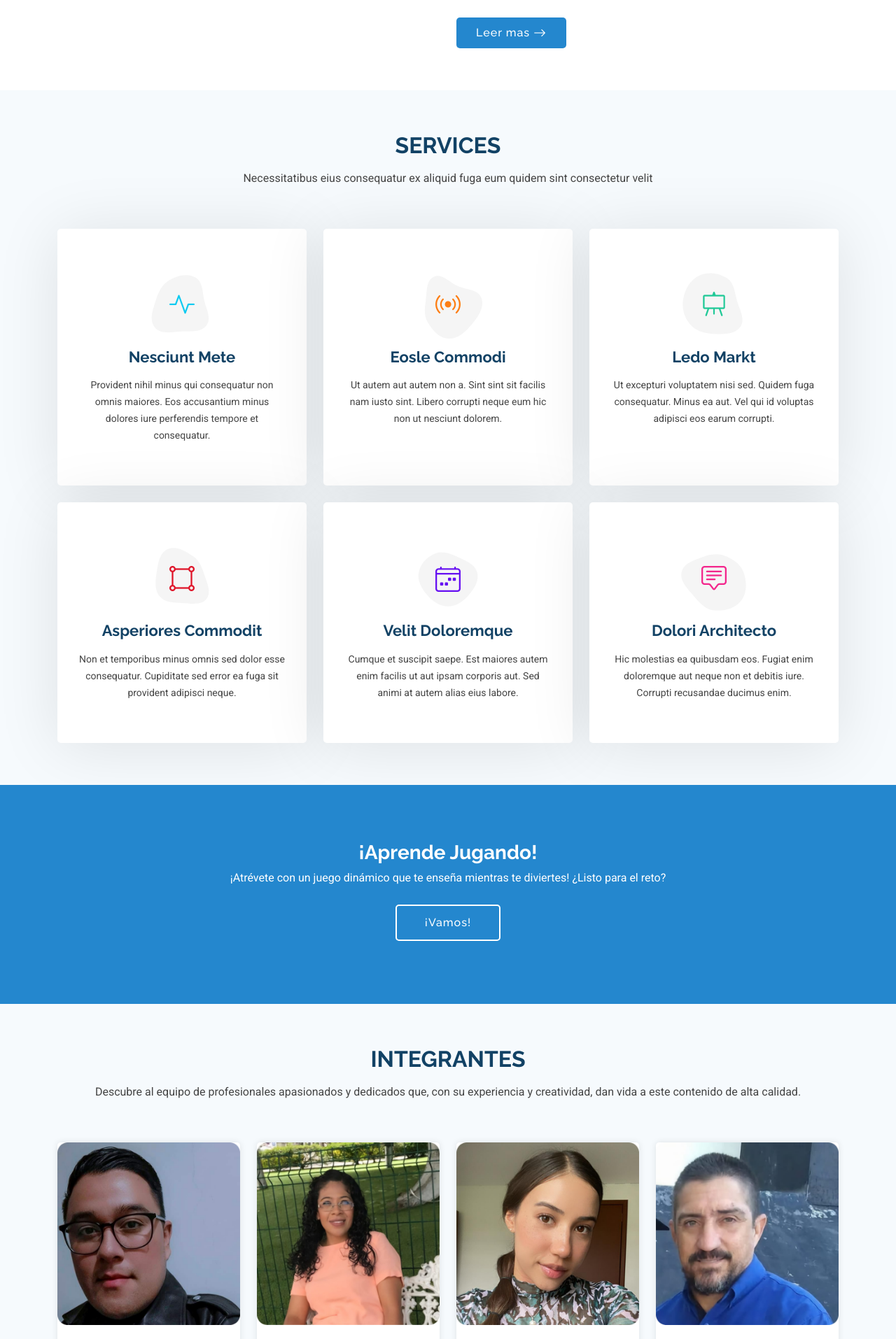
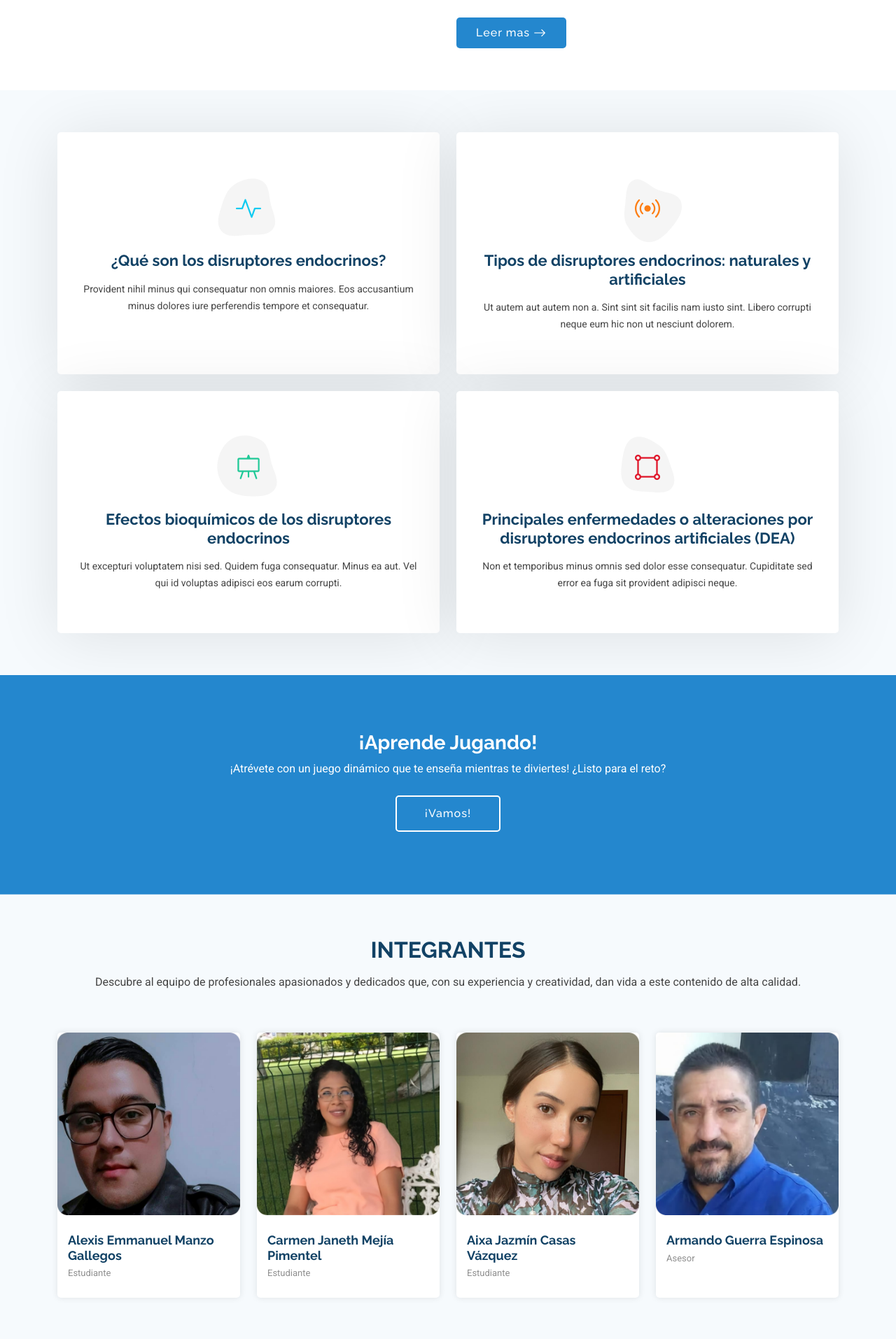
Before and after one commit to plascenciaalan/endocrine.github.io, a Laravel app: page / in a window 1280 px wide. Shown: the part 1224-3138 px from the top of the page at 70% size. Run offline with Laravel 12, Linux system fonts and the light colour scheme.

Commit message:
Se realiza la parte de informativa de la pagina web en el menu, footer, y parte del diseño de ejemplo

```diff
--- a/resources/views/footer.blade.php
+++ b/resources/views/footer.blade.php
@@ -25,11 +25,10 @@
             <div class="col-lg-2 col-6 footer-links">
             <h4>Disruptores endocrinos</h4>
             <ul>
-                <li><a href="#">Tema 1</a></li>
-                <li><a href="#">Tema 2</a></li>
-                <li><a href="#">Tema 3</a></li>
-                <li><a href="#">Tema 4</a></li>
-                <li><a href="#">Tema 5</a></li>
+                <li><a href="{{route("definiciones")}}">¿Qué son los disruptores endocrinos?</a></li>
+                <li><a href="{{route("tipos")}}">Tipos de disruptores endocrinos: naturales y artificiales</a></li>
+                <li><a href="{{route("efectos")}}">Efectos bioquímicos de los disruptores endocrinos</a></li>
+                <li><a href="{{route("enfermedades")}}">Principales enfermedades o alteraciones por disruptores endocrinos artificiales (DEA)</a></li>
             </ul>
             </div>
 
--- a/resources/views/head.blade.php
+++ b/resources/views/head.blade.php
@@ -6,7 +6,6 @@
 
     <!-- Favicons -->
     <link href="{{asset('assets/img/favicon.png')}}" rel="icon">
-    <!--link href="assets/img/apple-touch-icon.png" rel="apple-touch-icon"-->
 
     <!-- Fonts -->
     <link href="https://fonts.googleapis.com" rel="preconnect">
--- a/resources/views/header.blade.php
+++ b/resources/views/header.blade.php
@@ -10,13 +10,12 @@
         <nav id="navmenu" class="navmenu">
             <ul>
             <li><a href="{{route('inicio')}}">Inicio<br></a></li>
-            <!--li><a href="#info">About</a></li>
-            <li><a href="#services">Services</a></li>
-            <li><a href="#portfolio">Portfolio</a></li-->
             <li class="dropdown"><a href="{{route("disruptores")}}"><span>Disruptores endocrinos</span> <i class="bi bi-chevron-down toggle-dropdown"></i></a>
                 <ul>
-                <li><a href="{{route("disruptores")}}">¿Que son los disruptores endocrinos?</a></li>
-                <li><a href="{{route("disruptores")}}">¿Qué es el metabolismo humano?</a></li>
+                <li><a href="{{route('definiciones')}}">¿Qué son los disruptores endocrinos?</a></li>
+                <li><a href="{{route('tipos')}}">Tipos de disruptores endocrinos: naturales y artificiales</a></li>
+                <li><a href="{{route('efectos')}}">Efectos bioquímicos de los disruptores endocrinos</a></li>
+                <li><a href="{{route('enfermedades')}}">Principales enfermedades o alteraciones por disruptores endocrinos artificiales (DEA)</a></li>
                 </ul>
             </li>
             <li><a href="{{route('juego-inicio')}}">Juego</a></li>
--- a/resources/views/inicio.blade.php
+++ b/resources/views/inicio.blade.php
@@ -26,41 +26,6 @@
             <div class="text-center" data-aos="zoom-out" data-aos-delay="100">
             <a href="#about" class="btn-get-started">Comenzar a aprender</a>
             </div>
-
-            <!--div class="row gy-4 mt-5">
-            <div class="col-md-6 col-lg-3" data-aos="zoom-out" data-aos-delay="100">
-                <div class="icon-box">
-                <div class="icon"><i class="bi bi-easel"></i></div>
-                <h4 class="title"><a href="">Lorem Ipsum</a></h4>
-                <p class="description">Voluptatum deleniti atque corrupti quos dolores et quas molestias excepturi</p>
-                </div>
-            </div>
-
-            <div class="col-md-6 col-lg-3" data-aos="zoom-out" data-aos-delay="200">
-                <div class="icon-box">
-                <div class="icon"><i class="bi bi-gem"></i></div>
-                <h4 class="title"><a href="">Sed ut perspiciatis</a></h4>
-                <p class="description">Duis aute irure dolor in reprehenderit in voluptate velit esse cillum dolore</p>
-                </div>
-            </div>
-
-            <div class="col-md-6 col-lg-3" data-aos="zoom-out" data-aos-delay="300">
-                <div class="icon-box">
-                <div class="icon"><i class="bi bi-geo-alt"></i></div>
-                <h4 class="title"><a href="">Magni Dolores</a></h4>
-                <p class="description">Excepteur sint occaecat cupidatat non proident, sunt in culpa qui officia</p>
-                </div>
-            </div>
-
-            <div class="col-md-6 col-lg-3" data-aos="zoom-out" data-aos-delay="400">
-                <div class="icon-box">
-                <div class="icon"><i class="bi bi-command"></i></div>
-                <h4 class="title"><a href="">Nemo Enim</a></h4>
-                <p class="description">At vero eos et accusamus et iusto odio dignissimos ducimus qui blanditiis</p>
-                </div>
-            </div>
-
-            </div-->
         </div>
 
         </section><!-- /Hero Section -->
@@ -77,8 +42,6 @@
         <div class="container">
 
             <div class="row gy-4">
-
-
                 <div class="col-lg-6" data-aos="fade-up" data-aos-delay="200">
                     <p>Los disruptores endocrinos artificiales (DEA) son compuestos sintéticos que interfieren con el sistema endocrino, alterando la regulación hormonal y afectando el metabolismo humano.</p>
                     <p>Presentes en plásticos, cosméticos y pesticidas, estos disruptores, como el bisfenol A o los ftalatos, pueden modificar la acción de hormonas clave, desencadenando trastornos metabólicos como obesidad o diabetes. Su capacidad para perturbar las rutas bioquímicas que transforman nutrientes en energía los convierte en un riesgo notable para la salud.</p>
@@ -94,10 +57,8 @@
                     <li><i class="bi bi-check2-circle"></i> <span>Efectos en la señalización de insulina y riesgo de diabetes.</span></li>
                     </ul>
 
-                <a href="#" class="read-more"><span>Leer mas</span><i class="bi bi-arrow-right"></i></a>
+                    <a href="{{route('definiciones')}}" class="read-more"><span>Leer mas</span><i class="bi bi-arrow-right"></i></a>
                 </div>
-
-
             </div>
 
         </div>
@@ -108,16 +69,16 @@
         <section id="disruptores" class="services section light-background">
 
         <!-- Section Title -->
-        <div class="container section-title" data-aos="fade-up">
+        <!--div class="container section-title" data-aos="fade-up">
             <h2>Services</h2>
             <p>Necessitatibus eius consequatur ex aliquid fuga eum quidem sint consectetur velit</p>
-        </div><!-- End Section Title -->
+        </div--><!-- End Section Title -->
 
         <div class="container">
 
             <div class="row gy-4">
 
-            <div class="col-lg-4 col-md-6" data-aos="fade-up" data-aos-delay="100">
+                <div class="col-lg-6 col-md-6" data-aos="fade-up" data-aos-delay="100">
                     <div class="service-item item-cyan position-relative">
                     <div class="icon">
                         <svg width="100" height="100" viewBox="0 0 600 600" xmlns="http://www.w3.org/2000/svg">
@@ -125,14 +86,14 @@
                         </svg>
                         <i class="bi bi-activity"></i>
                     </div>
-                <a href="service-details.html" class="stretched-link">
-                    <h3>Nesciunt Mete</h3>
+                    <a href="{{route("definiciones")}}" class="stretched-link">
+                        <h3>¿Qué son los disruptores endocrinos?</h3>
                     </a>
                     <p>Provident nihil minus qui consequatur non omnis maiores. Eos accusantium minus dolores iure perferendis tempore et consequatur.</p>
                     </div>
-            </div><!-- End Service Item -->
+                </div>
 
-            <div class="col-lg-4 col-md-6" data-aos="fade-up" data-aos-delay="200">
+                <div class="col-lg-6 col-md-6" data-aos="fade-up" data-aos-delay="200">
                     <div class="service-item item-orange position-relative">
                     <div class="icon">
                         <svg width="100" height="100" viewBox="0 0 600 600" xmlns="http://www.w3.org/2000/svg">
@@ -140,14 +101,14 @@
                         </svg>
                         <i class="bi bi-broadcast"></i>
                     </div>
-                <a href="service-details.html" class="stretched-link">
-                    <h3>Eosle Commodi</h3>
+                    <a href="{{route("tipos")}}" class="stretched-link">
+                        <h3>Tipos de disruptores endocrinos: naturales y artificiales</h3>
                     </a>
                     <p>Ut autem aut autem non a. Sint sint sit facilis nam iusto sint. Libero corrupti neque eum hic non ut nesciunt dolorem.</p>
                     </div>
-            </div><!-- End Service Item -->
+                </div>
 
-            <div class="col-lg-4 col-md-6" data-aos="fade-up" data-aos-delay="300">
+                <div class="col-lg-6 col-md-6" data-aos="fade-up" data-aos-delay="300">
                     <div class="service-item item-teal position-relative">
                     <div class="icon">
                         <svg width="100" height="100" viewBox="0 0 600 600" xmlns="http://www.w3.org/2000/svg">
@@ -155,14 +116,14 @@
                         </svg>
                         <i class="bi bi-easel"></i>
                     </div>
-                <a href="service-details.html" class="stretched-link">
-                    <h3>Ledo Markt</h3>
+                    <a href="{{route("efectos")}}" class="stretched-link">
+                        <h3>Efectos bioquímicos de los disruptores endocrinos</h3>
                     </a>
                     <p>Ut excepturi voluptatem nisi sed. Quidem fuga consequatur. Minus ea aut. Vel qui id voluptas adipisci eos earum corrupti.</p>
                     </div>
-            </div><!-- End Service Item -->
+                </div>
 
-            <div class="col-lg-4 col-md-6" data-aos="fade-up" data-aos-delay="400">
+                <div class="col-lg-6 col-md-6" data-aos="fade-up" data-aos-delay="400">
                     <div class="service-item item-red position-relative">
                     <div class="icon">
                         <svg width="100" height="100" viewBox="0 0 600 600" xmlns="http://www.w3.org/2000/svg">
@@ -170,45 +131,13 @@
                         </svg>
                         <i class="bi bi-bounding-box-circles"></i>
                     </div>
-                <a href="service-details.html" class="stretched-link">
-                    <h3>Asperiores Commodit</h3>
+                    <a href="{{route("enfermedades")}}" class="stretched-link">
+                        <h3>Principales enfermedades o alteraciones por disruptores endocrinos artificiales (DEA)</h3>
                     </a>
                     <p>Non et temporibus minus omnis sed dolor esse consequatur. Cupiditate sed error ea fuga sit provident adipisci neque.</p>
-                <a href="service-details.html" class="stretched-link"></a>
+                    <a href="{{route("enfermedades")}}" class="stretched-link"></a>
                     </div>
-            </div><!-- End Service Item -->
-
-            <div class="col-lg-4 col-md-6" data-aos="fade-up" data-aos-delay="500">
-                <div class="service-item item-indigo position-relative">
-                <div class="icon">
-                    <svg width="100" height="100" viewBox="0 0 600 600" xmlns="http://www.w3.org/2000/svg">
-                    <path stroke="none" stroke-width="0" fill="#f5f5f5" d="M300,532.3542879108572C369.38199826031484,532.3153073249985,429.10787420159085,491.63046689027357,474.5244479745417,439.17860296908856C522.8885846962883,383.3225815378663,569.1668002868075,314.3205725914397,550.7432151929288,242.7694973846089C532.6665558377875,172.5657663291529,456.2379748765914,142.6223662098291,390.3689995646985,112.34683881706744C326.66090330228417,83.06452184765237,258.84405631176094,53.51806209861945,193.32584062364296,78.48882559362697C121.61183558270385,105.82097193414197,62.805066853699245,167.19869350419734,48.57481801355237,242.6138429142374C34.843463184063346,315.3850353017275,76.69343916112496,383.4422959591041,125.22947124332185,439.3748458443577C170.7312796277747,491.8107796887764,230.57421082200815,532.3932930995766,300,532.3542879108572"></path>
-                    </svg>
-                    <i class="bi bi-calendar4-week icon"></i>
                 </div>
-                <a href="service-details.html" class="stretched-link">
-                    <h3>Velit Doloremque</h3>
-                </a>
-                <p>Cumque et suscipit saepe. Est maiores autem enim facilis ut aut ipsam corporis aut. Sed animi at autem alias eius labore.</p>
-                <a href="service-details.html" class="stretched-link"></a>
-                </div>
-            </div><!-- End Service Item -->
-
-            <div class="col-lg-4 col-md-6" data-aos="fade-up" data-aos-delay="600">
-                <div class="service-item item-pink position-relative">
-                <div class="icon">
-                    <svg width="100" height="100" viewBox="0 0 600 600" xmlns="http://www.w3.org/2000/svg">
-                    <path stroke="none" stroke-width="0" fill="#f5f5f5" d="M300,566.797414625762C385.7384707136149,576.1784315230908,478.7894351017131,552.8928747891023,531.9192734346935,484.94944893311C584.6109503024035,417.5663521118492,582.489472248146,322.67544863468447,553.9536738515405,242.03673114598146C529.1557734026468,171.96086150256528,465.24506316201064,127.66468636344209,395.9583748389544,100.7403814666027C334.2173773831606,76.7482773500951,269.4350130405921,84.62216499799875,207.1952322260088,107.2889140133804C132.92018162631612,134.33871894543012,41.79353780512637,160.00259165414826,22.644507872594943,236.69541883565114C3.319112789854554,314.0945973066697,72.72355303640163,379.243833228382,124.04198916343866,440.3218312028393C172.9286146004772,498.5055451809895,224.45579914871206,558.5317968840102,300,566.797414625762"></path>
-                    </svg>
-                    <i class="bi bi-chat-square-text"></i>
-                </div>
-                <a href="service-details.html" class="stretched-link">
-                    <h3>Dolori Architecto</h3>
-                </a>
-                <p>Hic molestias ea quibusdam eos. Fugiat enim doloremque aut neque non et debitis iure. Corrupti recusandae ducimus enim.</p>
-                <a href="service-details.html" class="stretched-link"></a>
-                </div>
-            </div><!-- End Service Item -->
 
             </div>
 
--- a/routes/web.php
+++ b/routes/web.php
@@ -33,3 +33,23 @@ Route::get('/inicio#about', function () {
 Route::get('/inicio#disruptores', function () {
     return view('inicio');
 })->name('disruptores');
+
+Route::get('/definiciones', function () {
+    return view('definiciones');
+})->name('definiciones');
+
+Route::get('/efectos', function () {
+    return view('efectosdisruptores');
+})->name('efectos');
+
+Route::get('/enfermedades', function () {
+    return view('enfermedades');
+})->name('enfermedades');
+
+Route::get('/tipos', function () {
+    return view('tiposdisruptores');
+})->name('tipos');
+
+Route::get('/ejemplo', function () {
+    return view('ejemplo');
+})->name('ejemplo');
```
Also changed, not shown: resources/views/definiciones.blade.php (added, +112 -0 lines), resources/views/efectosdisruptores.blade.php (added, +47 -0 lines), resources/views/ejemplo.blade.php (added, +143 -0 lines), resources/views/enfermedades.blade.php (added, +47 -0 lines), resources/views/tiposdisruptores.blade.php (added, +47 -0 lines). Lines whose indentation alone changed are shown as unchanged.
